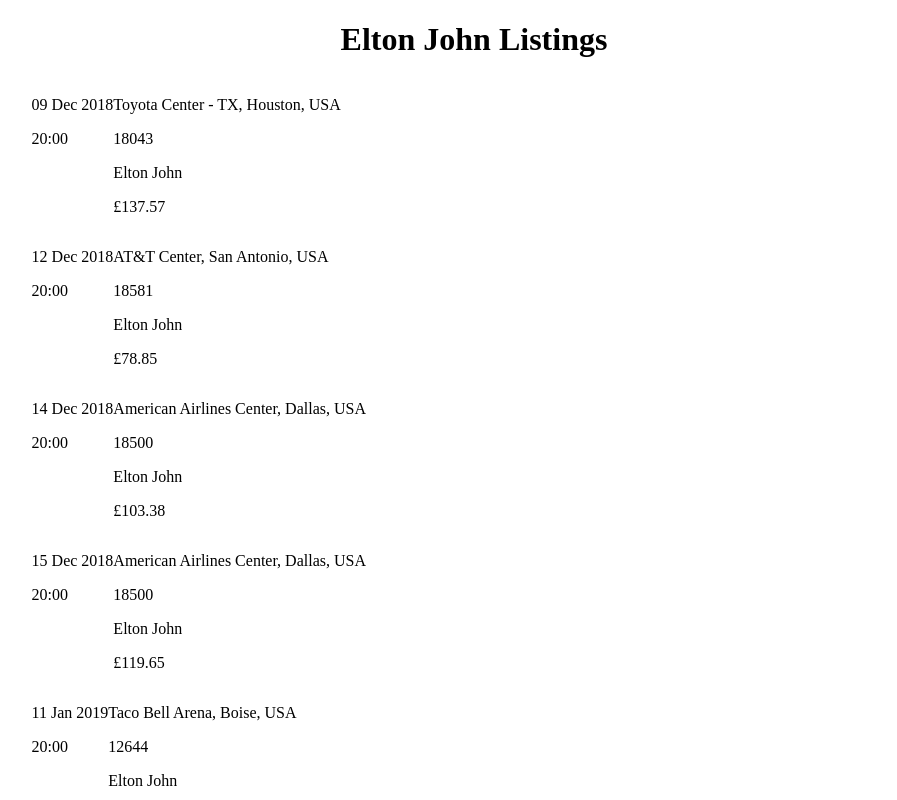
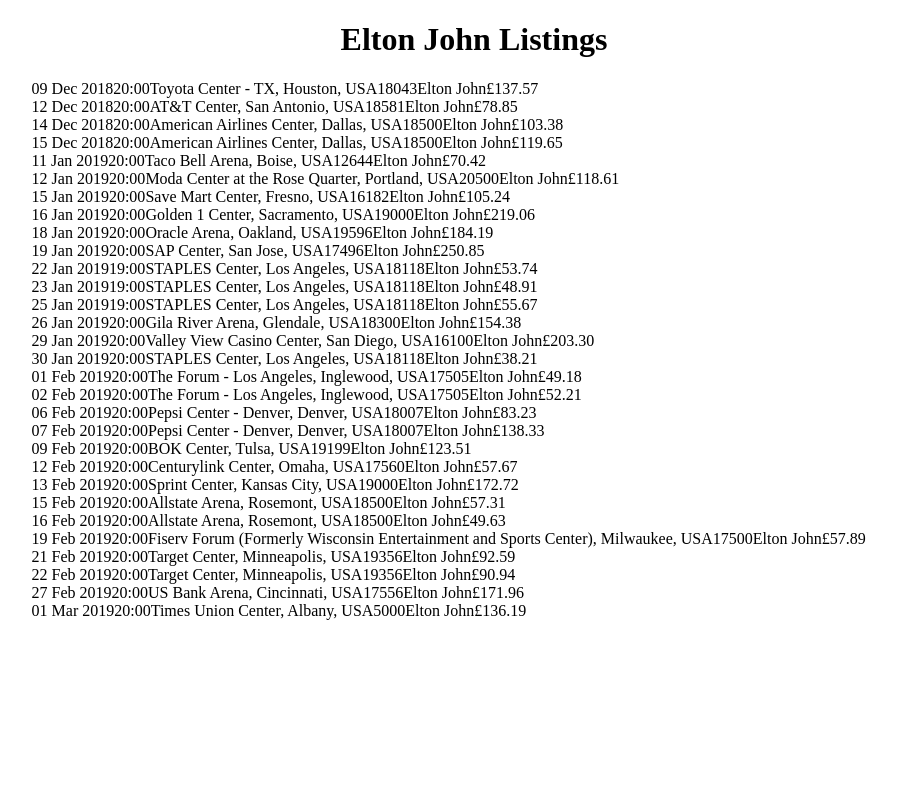
Before and after one commit to AndrewK09/event-listings, a React app: page / in a window 1280 px wide. Shown: the top 800 px of the page, without its empty margins (166-1063 px from the left). Built offline with nearby package versions, Linux system fonts and the light colour scheme; the HTML template or start-up script is replaced by a standard one.

Commit message:
Change p tags to span tags

```diff
--- a/client/src/features/eventList_pt1/eventList.js
+++ b/client/src/features/eventList_pt1/eventList.js
@@ -2,24 +2,24 @@
 import styles from './EventList.css';
 
 const EventList = ({ events }) => {
-  const { container, row } = styles;
+  const { container, row, col1, col2 } = styles;
   return events ? (
     <div className={container}>
       {events.map(event => {
         return (
           <div className={row} key={event.EventId}>
-            <div>
-              <p>{event.Date}</p>
-              <p>{event.Time}</p>
+            <div className={col1}>
+              <span>{event.Date}</span>
+              <span>{event.Time}</span>
             </div>
 
-            <div>
-              <p>
+            <div className={col2}>
+              <span>
                 {event.VenueName}, {event.VenueCity}, {event.VenueCountry}
-              </p>
-              <p>{event.VenueCapacity}</p>
-              <p>{event.EventName}</p>
-              <p>{event.MinPrice}</p>
+              </span>
+              <span>{event.VenueCapacity}</span>
+              <span>{event.EventName}</span>
+              <span>{event.MinPrice}</span>
             </div>
           </div>
         );
```
